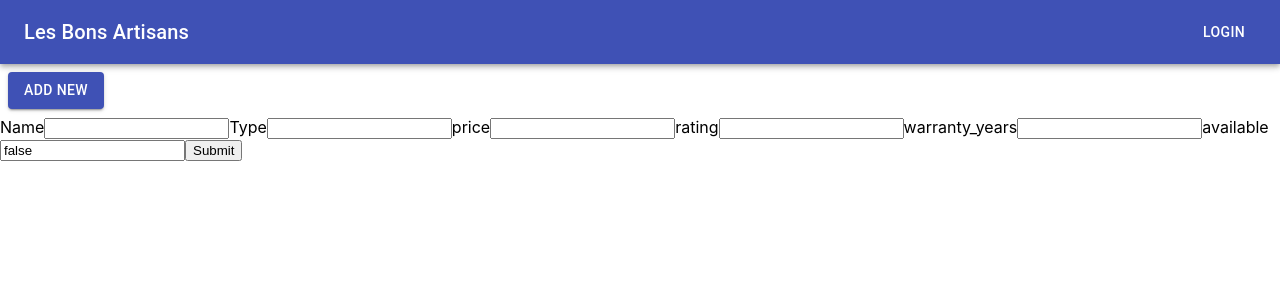
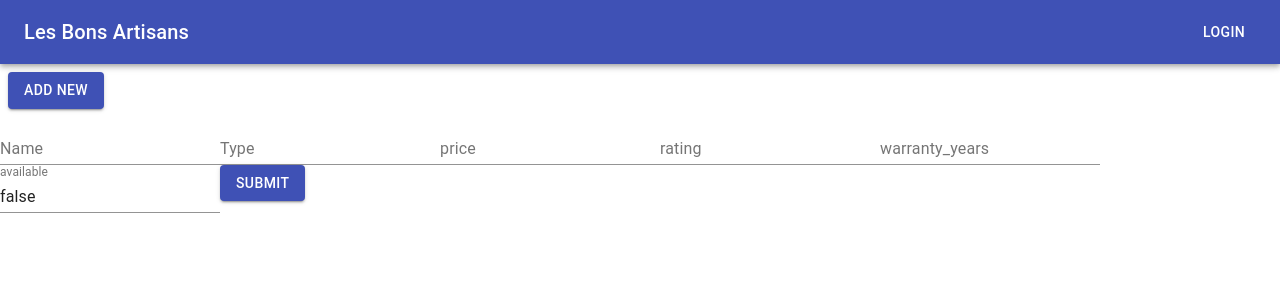
Before and after one commit to MaximeLeBerre/les-bons-artisans-front, a React (Create React App) app: page /form/post in a window 1280 px wide. Shown: the top 300 px of the page. Built offline with nearby package versions, Linux system fonts and the light colour scheme.

Commit message:
change form at FormItem component

```diff
--- a/src/components/Button.jsx
+++ b/src/components/Button.jsx
@@ -14,7 +14,7 @@ export default function ButtonAdd() {
   const classes = useStyles();
   return (
     <>
-      <Link to="/form/post" className={classes.root}>
+      <Link to="/form/post" className={classes.root} style={{ textDecoration: 'none' }}>
         <Button variant="contained" color="primary">
           ADD NEw
         </Button>
--- a/src/components/FormItem.jsx
+++ b/src/components/FormItem.jsx
@@ -1,47 +1,83 @@
 import axios from 'axios';
-import { Formik, Field, Form } from 'formik';
+import React from 'react';
+import { useFormik } from 'formik';
+import Button from '@material-ui/core/Button';
+import TextField from '@material-ui/core/TextField';
 
 export default function FormItem() {
-  return (
-    <div>
-      <Formik
-        initialValues={{
+  const formik = useFormik({
+    initialValues: {
       name: '',
       type: '',
       price: null,
       rating: null,
       warranty_years: null,
       available: false
-        }}
-        onSubmit={async (values) => {
+    },
+    onSubmit: async (values) => {
       await new Promise((r) => setTimeout(r, 500));
-          /* const res = (JSON.stringify(values, null, 2)); */
-          axios.post('http://localhost:3000/api/object', values)
+      const res = {
+        name: values.name,
+        type: values.type,
+        price: parseFloat(values.price),
+        rating: parseFloat(values.rating),
+        warranty_years: parseFloat(values.warranty_years),
+        available: (values.available === 'true')
+      };
+      axios.post('http://localhost:3000/api/object', res)
         .then((reponse) => reponse);
-        }}
-      >
-        <Form>
-          <label htmlFor="Name">Name</label>
-          <Field id="name" name="name" />
+    }
+  });
 
-          <label htmlFor="Type">Type</label>
-          <Field id="type" name="type" />
-
-          <label htmlFor="price">price</label>
-          <Field id="price" name="price" />
-
-          <label htmlFor="rating">rating</label>
-          <Field id="rating" name="rating" type="number" />
-
-          <label htmlFor="warranty_years">warranty_years</label>
-          <Field id="warranty_years" name="warranty_years" />
-
-          <label htmlFor="available">available</label>
-          <Field id="available" name="available" />
-
-          <button type="submit">Submit</button>
-        </Form>
-      </Formik>
+  return (
+    <div>
+      <form onSubmit={formik.handleSubmit}>
+        <TextField
+          id="name"
+          name="name"
+          label="Name"
+          value={formik.values.name}
+          onChange={formik.handleChange}
+        />
+        <TextField
+          id="type"
+          name="type"
+          label="Type"
+          value={formik.values.type}
+          onChange={formik.handleChange}
+        />
+        <TextField
+          id="price"
+          name="price"
+          label="price"
+          value={formik.values.price}
+          onChange={formik.handleChange}
+        />
+        <TextField
+          id="rating"
+          name="rating"
+          label="rating"
+          value={formik.values.rating}
+          onChange={formik.handleChange}
+        />
+        <TextField
+          id="warranty_years"
+          name="warranty_years"
+          label="warranty_years"
+          value={formik.values.warranty_years}
+          onChange={formik.handleChange}
+        />
+        <TextField
+          id="available"
+          name="available"
+          label="available"
+          value={formik.values.available}
+          onChange={formik.handleChange}
+        />
+        <Button color="primary" variant="contained" type="submit">
+          Submit
+        </Button>
+      </form>
     </div>
   );
 }
--- a/src/components/Item.jsx
+++ b/src/components/Item.jsx
@@ -84,7 +84,7 @@ export default function Item({
         </CardContent>
       </CardActionArea>
       <CardActions>
-        <Link to={`/details/${id}`}>
+        <Link to={`/details/${id}`} style={{ textDecoration: 'none' }}>
           <Button size="small" color="primary">
             Modifier
           </Button>
--- a/src/components/ListItems.jsx
+++ b/src/components/ListItems.jsx
@@ -16,9 +16,10 @@ function ListItem() {
     <>
       <div
         style={{
-          display: 'flex', flexDirection: 'row', flexWrap: 'wrap', justifyContent: 'center'
+          display: 'flex', justifyContent: 'center'
         }}
       >
+        <div style={{ display: 'flex', flexDirection: 'row', flexWrap: 'wrap' }}>
           {items.map((item) => (
             <>
               <Item
@@ -33,6 +34,7 @@ function ListItem() {
             </>
           ))}
         </div>
+      </div>
     </>
   );
 }
```
Lines whose indentation alone changed are shown as unchanged.
